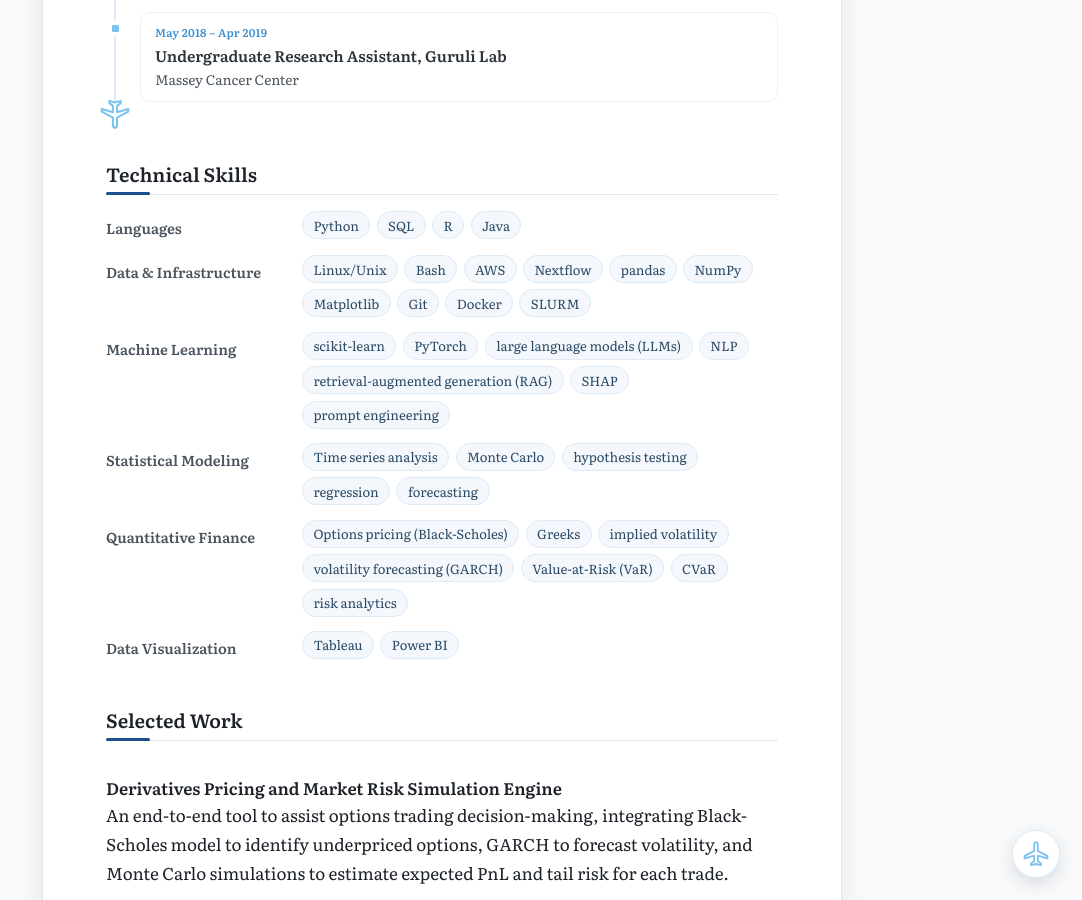
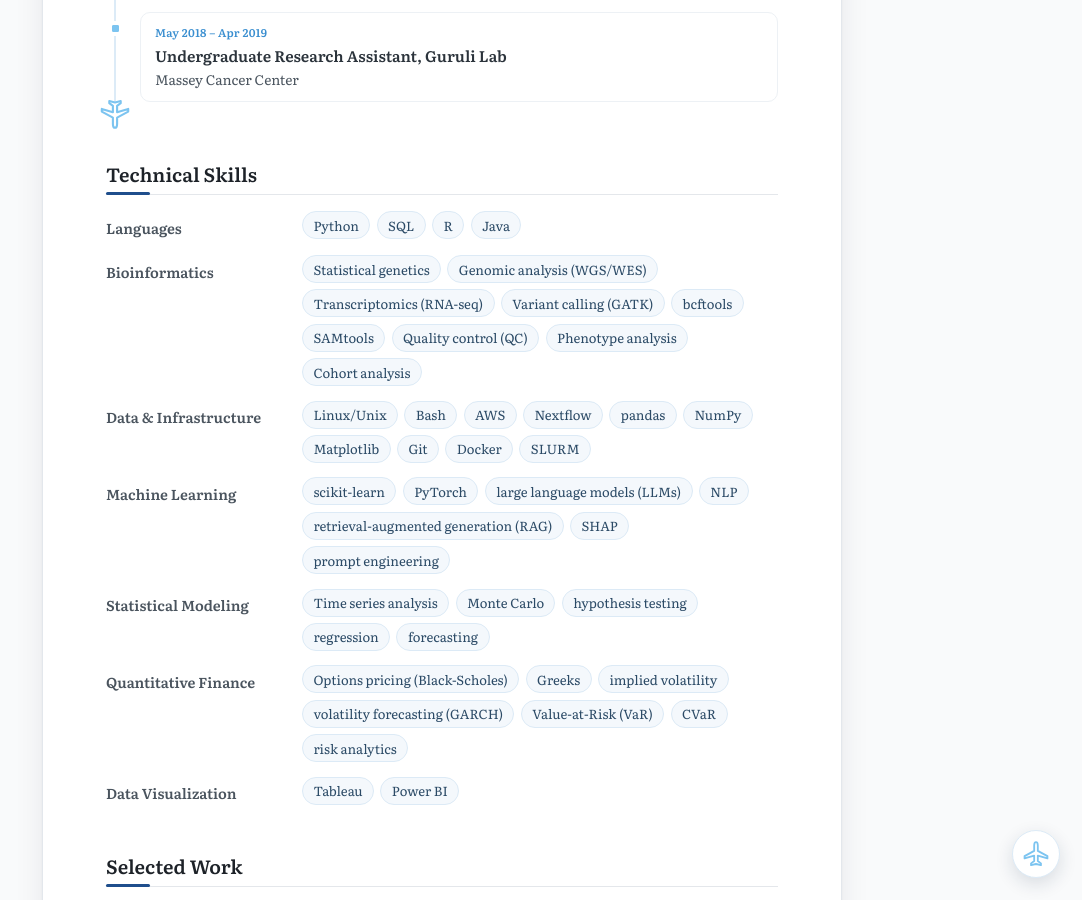
Before and after one commit to mklodi1/mklodi1.github.io, a Jekyll site: the page built from index.html, in a window 1280 px wide and 900 px high, scrolled down 1642 px. Shown: the whole window, without its empty margins (198-1280 px from the left). Built offline with Jekyll 4.4.1, drawn with Linux system fonts in a browser that asks for light colours.

Commit message:
Add Bioinformatics skills
Co-Authored-By: Claude Opus 5.5 <noreply@anthropic.com>
Claude-Session: https://claude.ai/code/session_018B7yRm4wV88UDqtVSP6gVK

```diff
--- a/_data/cv.yml
+++ b/_data/cv.yml
@@ -56,6 +56,8 @@ coursework:
 skills:
   - area: "Languages"
     tools: "Python, SQL, R, Java"
+  - area: "Bioinformatics"
+    tools: "Statistical genetics, Genomic analysis (WGS/WES), Transcriptomics (RNA-seq), Variant calling (GATK), bcftools, SAMtools, Quality control (QC), Phenotype analysis, Cohort analysis"
   - area: "Data & Infrastructure"
     tools: "Linux/Unix, Bash, AWS, Nextflow, pandas, NumPy, Matplotlib, Git, Docker, SLURM"
   - area: "Machine Learning"
```
